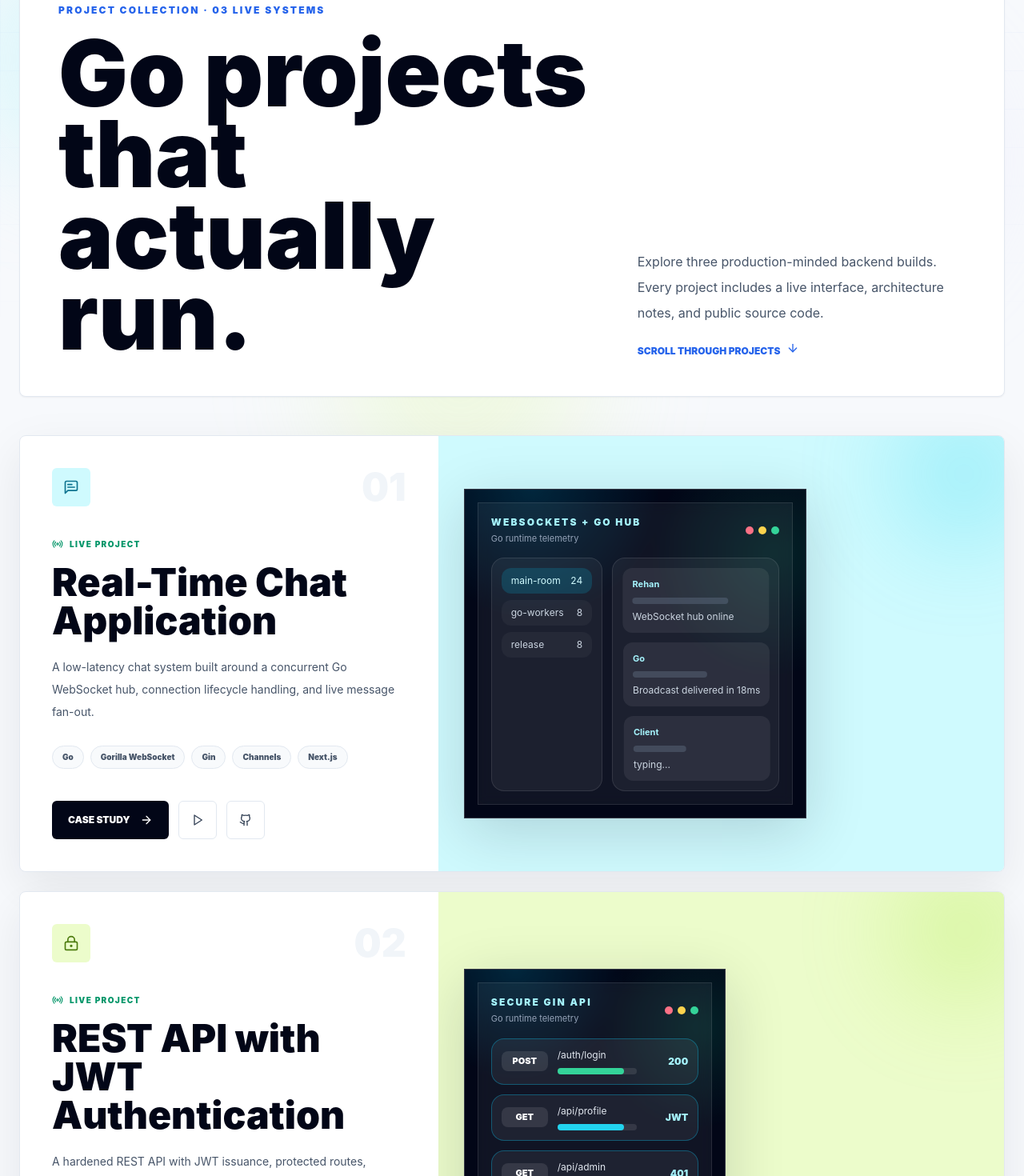
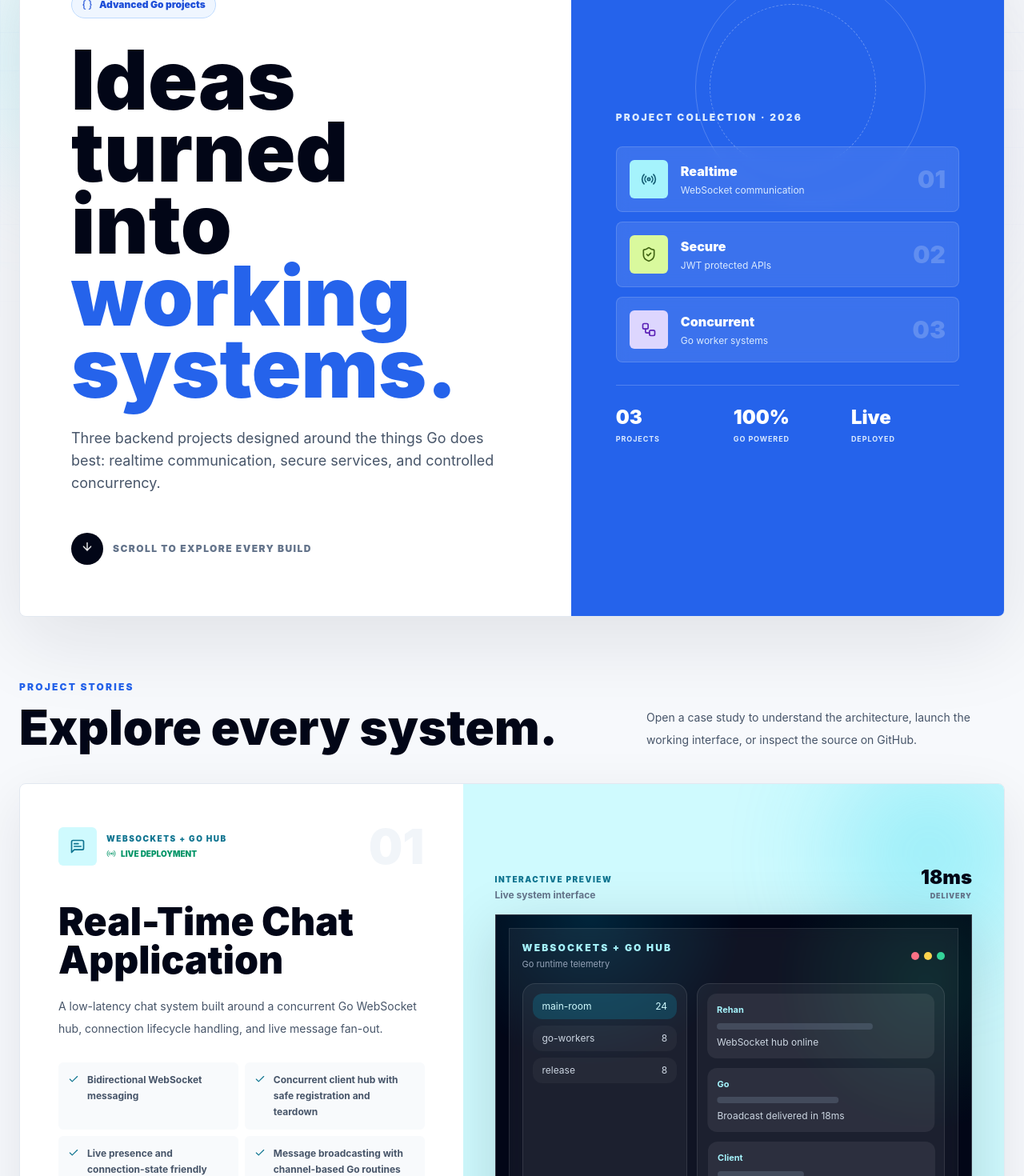
Before and after one commit to rn-coodes/PFAI-Lab, a Next.js app in the folder frontend/: page /projects in a window 1280 px wide. Shown: the part 200-1670 px from the top of the page at 80% size. Built offline with nearby package versions, Linux system fonts and the light colour scheme.

Commit message:
Elevate projects page visual showcase

```diff
--- a/frontend/src/app/projects/page.tsx
+++ b/frontend/src/app/projects/page.tsx
@@ -1,19 +1,62 @@
 import type { Metadata } from "next";
-import { ArrowDown } from "lucide-react";
+import { ArrowDown, Braces, Radio, ShieldCheck, Workflow } from "lucide-react";
 import { ProjectGrid } from "@/components/project-grid";
 
 export const metadata: Metadata = { title: "Go Projects", description: "Three deployed Go systems by Rehan." };
 
+const overview = [
+  { icon: Radio, value: "Realtime", label: "WebSocket communication", color: "bg-cyan-200 text-cyan-800" },
+  { icon: ShieldCheck, value: "Secure", label: "JWT protected APIs", color: "bg-lime-200 text-lime-800" },
+  { icon: Workflow, value: "Concurrent", label: "Go worker systems", color: "bg-violet-200 text-violet-800" }
+];
+
 export default function ProjectsPage() {
   return (
-    <main className="px-3 pb-20 pt-12 sm:px-6 sm:pt-20">
-      <header className="mx-auto mb-12 max-w-7xl rounded-lg border border-slate-200 bg-white p-7 shadow-sm sm:p-12">
-        <div className="grid gap-10 lg:grid-cols-[1fr_0.6fr] lg:items-end">
-          <div><p className="text-xs font-black uppercase tracking-[0.18em] text-blue-600">Project collection · 03 live systems</p><h1 className="mt-5 max-w-4xl text-[clamp(4rem,9vw,8rem)] font-black leading-[0.88] text-slate-950">Go projects that actually run.</h1></div>
-          <div><p className="text-base leading-8 text-slate-600">Explore three production-minded backend builds. Every project includes a live interface, architecture notes, and public source code.</p><div className="mt-6 flex items-center gap-2 text-xs font-black uppercase text-blue-600">Scroll through projects <ArrowDown className="h-4 w-4 animate-bounce" /></div></div>
+    <main className="overflow-hidden px-3 pb-20 pt-8 sm:px-6 sm:pt-12">
+      <header className="relative mx-auto max-w-7xl overflow-hidden rounded-lg border border-slate-200 bg-white shadow-[0_30px_100px_rgba(15,23,42,0.10)]">
+        <div className="absolute inset-y-0 right-0 hidden w-[44%] bg-blue-600 lg:block" />
+        <div className="absolute right-[8%] top-10 hidden h-72 w-72 rounded-full border border-white/20 lg:block" />
+        <div className="absolute right-[13%] top-20 hidden h-52 w-52 rounded-full border border-dashed border-white/30 lg:block" />
+        <div className="relative grid min-h-[620px] lg:grid-cols-[1.12fr_0.88fr]">
+          <div className="flex min-w-0 flex-col justify-between p-7 sm:p-12 lg:p-16">
+            <div>
+              <span className="inline-flex items-center gap-2 rounded-full border border-blue-200 bg-blue-50 px-3 py-2 text-xs font-black text-blue-700"><Braces className="h-3.5 w-3.5" /> Advanced Go projects</span>
+              <h1 className="mt-8 max-w-4xl text-[clamp(4rem,8vw,8rem)] font-black leading-[0.88] text-slate-950">Ideas turned into <span className="text-blue-600">working systems.</span></h1>
+              <p className="mt-7 max-w-2xl text-base leading-8 text-slate-600 sm:text-lg">Three backend projects designed around the things Go does best: realtime communication, secure services, and controlled concurrency.</p>
+            </div>
+            <div className="mt-12 flex items-center gap-3 text-xs font-black uppercase tracking-[0.12em] text-slate-500"><span className="grid h-10 w-10 place-items-center rounded-full bg-slate-950 text-white"><ArrowDown className="h-4 w-4 animate-bounce" /></span> Scroll to explore every build</div>
+          </div>
+
+          <div className="relative flex items-center bg-blue-600 p-7 text-white sm:p-12 lg:bg-transparent lg:p-14">
+            <div className="w-full">
+              <p className="text-xs font-black uppercase tracking-[0.18em] text-blue-100">Project collection · 2026</p>
+              <div className="mt-7 space-y-3">
+                {overview.map((item, index) => {
+                  const Icon = item.icon;
+                  return (
+                    <div key={item.value} className="flex items-center gap-4 rounded-lg border border-white/15 bg-white/10 p-4 backdrop-blur">
+                      <span className={`grid h-12 w-12 shrink-0 place-items-center rounded-md ${item.color}`}><Icon className="h-5 w-5" /></span>
+                      <div className="min-w-0 flex-1"><p className="font-black">{item.value}</p><p className="mt-1 text-xs text-blue-100">{item.label}</p></div>
+                      <span className="text-3xl font-black text-white/20">0{index + 1}</span>
+                    </div>
+                  );
+                })}
+              </div>
+              <div className="mt-7 grid grid-cols-3 gap-3 border-t border-white/20 pt-6">
+                {[["03", "Projects"], ["100%", "Go powered"], ["Live", "Deployed"]].map(([value, label]) => <div key={label}><p className="text-2xl font-black">{value}</p><p className="mt-1 text-[9px] font-bold uppercase tracking-[0.1em] text-blue-100">{label}</p></div>)}
+              </div>
+            </div>
+          </div>
         </div>
       </header>
-      <div className="mx-auto max-w-7xl"><ProjectGrid /></div>
+
+      <section className="mx-auto max-w-7xl pb-4 pt-20">
+        <div className="mb-10 flex flex-col justify-between gap-5 sm:flex-row sm:items-end">
+          <div><p className="text-xs font-black uppercase tracking-[0.18em] text-blue-600">Project stories</p><h2 className="mt-3 text-4xl font-black text-slate-950 sm:text-6xl">Explore every system.</h2></div>
+          <p className="max-w-md text-sm leading-7 text-slate-600">Open a case study to understand the architecture, launch the working interface, or inspect the source on GitHub.</p>
+        </div>
+        <ProjectGrid />
+      </section>
     </main>
   );
 }
--- a/frontend/src/components/project-card.tsx
+++ b/frontend/src/components/project-card.tsx
@@ -1,15 +1,15 @@
 "use client";
 
 import { motion } from "framer-motion";
-import { ArrowRight, Github, Play, Radio } from "lucide-react";
+import { ArrowUpRight, Check, Github, Play, Radio } from "lucide-react";
 import Link from "next/link";
 import { VisualPanel } from "@/components/visual-panel";
 import type { Project } from "@/data/projects";
 
 const styles = {
-  chat: { surface: "bg-cyan-100", accent: "bg-cyan-400", text: "text-cyan-700", number: "01" },
-  api: { surface: "bg-lime-100", accent: "bg-lime-400", text: "text-lime-700", number: "02" },
-  crawler: { surface: "bg-violet-100", accent: "bg-violet-400", text: "text-violet-700", number: "03" }
+  chat: { surface: "bg-cyan-100", accent: "bg-cyan-400", text: "text-cyan-700", button: "bg-cyan-500 hover:bg-cyan-600", number: "01", metric: "18ms", metricLabel: "Delivery" },
+  api: { surface: "bg-lime-100", accent: "bg-lime-400", text: "text-lime-700", button: "bg-lime-400 hover:bg-lime-500", number: "02", metric: "JWT", metricLabel: "Protected" },
+  crawler: { surface: "bg-violet-100", accent: "bg-violet-400", text: "text-violet-700", button: "bg-violet-500 hover:bg-violet-600", number: "03", metric: "50+", metricLabel: "Workers" }
 };
 
 export function ProjectCard({ project, index }: { project: Project; index: number }) {
@@ -18,33 +18,46 @@ export function ProjectCard({ project, index }: { project: Project; index: numbe
 
   return (
     <motion.article
-      className="mb-6 overflow-hidden rounded-lg border border-slate-200 bg-white shadow-[0_20px_60px_rgba(15,23,42,0.08)] last:mb-0"
-      initial={{ opacity: 0, y: 46 }}
+      className="group mb-8 overflow-hidden rounded-lg border border-slate-200 bg-white shadow-[0_22px_70px_rgba(15,23,42,0.09)] last:mb-0"
+      initial={{ opacity: 0, y: 55 }}
       whileInView={{ opacity: 1, y: 0 }}
       viewport={{ once: true, margin: "-80px" }}
-      transition={{ duration: 0.7, delay: index * 0.07, ease: [0.22, 1, 0.36, 1] }}
+      transition={{ duration: 0.75, delay: index * 0.06, ease: [0.22, 1, 0.36, 1] }}
+      whileHover={{ y: -4 }}
     >
-      <div className="grid lg:grid-cols-[0.85fr_1.15fr]">
-        <div className="flex flex-col justify-between p-7 sm:p-10">
+      <div className="grid lg:grid-cols-[0.9fr_1.1fr]">
+        <div className="flex min-w-0 flex-col justify-between p-7 sm:p-10 lg:p-12">
           <div>
             <div className="flex items-center justify-between gap-4">
-              <span className={`grid h-12 w-12 place-items-center rounded-md ${style.surface} ${style.text}`}><Icon className="h-5 w-5" /></span>
-              <span className="text-5xl font-black text-slate-100">{style.number}</span>
+              <div className="flex items-center gap-3"><span className={`grid h-12 w-12 place-items-center rounded-md ${style.surface} ${style.text}`}><Icon className="h-5 w-5" /></span><div><p className={`text-[10px] font-black uppercase tracking-[0.15em] ${style.text}`}>{project.eyebrow}</p><p className="mt-1 flex items-center gap-1.5 text-[10px] font-black uppercase text-emerald-600"><Radio className="h-3 w-3 animate-pulse" /> Live deployment</p></div></div>
+              <span className="text-6xl font-black leading-none text-slate-100 transition group-hover:text-slate-200">{style.number}</span>
             </div>
-            <div className="mt-10 flex items-center gap-2 text-[10px] font-black uppercase tracking-[0.14em] text-emerald-600"><Radio className="h-3.5 w-3.5 animate-pulse" /> Live project</div>
-            <h3 className="mt-4 max-w-xl text-3xl font-black leading-tight text-slate-950 sm:text-5xl">{project.title}</h3>
+
+            <h3 className="mt-10 max-w-xl text-4xl font-black leading-[1.02] text-slate-950 sm:text-5xl">{project.title}</h3>
             <p className="mt-5 max-w-xl text-sm leading-7 text-slate-600">{project.description}</p>
-            <div className="mt-7 flex flex-wrap gap-2">{project.technologies.slice(0, 5).map((tech) => <span key={tech} className="rounded-full border border-slate-200 bg-slate-50 px-3 py-1.5 text-[10px] font-black text-slate-600">{tech}</span>)}</div>
+
+            <div className="mt-7 grid gap-2 sm:grid-cols-2">
+              {project.features.slice(0, 4).map((feature) => <div key={feature} className="flex items-start gap-2.5 rounded-md bg-slate-50 p-3 text-xs font-bold leading-5 text-slate-600"><Check className={`mt-0.5 h-3.5 w-3.5 shrink-0 ${style.text}`} />{feature}</div>)}
+            </div>
           </div>
-          <div className="mt-10 flex flex-wrap gap-3">
-            <Link href={project.path} className="flex items-center gap-3 rounded-md bg-slate-950 px-5 py-3.5 text-xs font-black uppercase text-white transition hover:bg-blue-600">Case study <ArrowRight className="h-4 w-4" /></Link>
-            <Link href={project.demo} className="grid h-12 w-12 place-items-center rounded-md border border-slate-200 text-slate-700 transition hover:border-blue-600 hover:text-blue-600" aria-label={`Launch ${project.title}`}><Play className="h-4 w-4" /></Link>
-            <Link href={project.github} target="_blank" className="grid h-12 w-12 place-items-center rounded-md border border-slate-200 text-slate-700 transition hover:border-blue-600 hover:text-blue-600" aria-label={`${project.title} source`}><Github className="h-4 w-4" /></Link>
+
+          <div className="mt-9">
+            <div className="flex flex-wrap gap-2">{project.technologies.slice(0, 6).map((tech) => <span key={tech} className="rounded-full border border-slate-200 bg-white px-3 py-1.5 text-[10px] font-black text-slate-500">{tech}</span>)}</div>
+            <div className="mt-7 flex flex-wrap gap-3">
+              <Link href={project.path} className={`flex h-12 items-center gap-3 rounded-md px-5 text-xs font-black uppercase text-white transition ${style.button}`}>Explore case study <ArrowUpRight className="h-4 w-4" /></Link>
+              <Link href={project.demo} className="flex h-12 items-center gap-2 rounded-md border border-slate-200 px-4 text-xs font-black uppercase text-slate-700 transition hover:border-slate-950"><Play className="h-4 w-4" /> Live demo</Link>
+              <Link href={project.github} target="_blank" className="grid h-12 w-12 place-items-center rounded-md border border-slate-200 text-slate-700 transition hover:border-slate-950" aria-label={`${project.title} source`}><Github className="h-4 w-4" /></Link>
+            </div>
           </div>
         </div>
-        <div className={`relative overflow-hidden p-5 sm:p-8 ${style.surface}`}>
-          <motion.div className={`absolute -right-14 -top-14 h-44 w-44 rounded-full ${style.accent} opacity-30 blur-3xl`} animate={{ x: [0, -35, 0], y: [0, 30, 0] }} transition={{ duration: 8, repeat: Infinity, ease: "easeInOut" }} />
-          <div className="relative flex h-full min-h-[430px] items-center"><VisualPanel kind={project.slug} title={project.eyebrow} /></div>
+
+        <div className={`relative min-w-0 overflow-hidden p-5 sm:p-8 lg:p-10 ${style.surface}`}>
+          <motion.div className={`absolute -right-12 -top-12 h-56 w-56 rounded-full ${style.accent} opacity-30 blur-3xl`} animate={{ x: [0, -45, 0], y: [0, 35, 0], scale: [1, 1.12, 1] }} transition={{ duration: 9, repeat: Infinity, ease: "easeInOut" }} />
+          <div className="relative flex h-full min-h-[500px] flex-col justify-center">
+            <div className="mb-4 flex items-end justify-between gap-4"><div><p className={`text-[10px] font-black uppercase tracking-[0.15em] ${style.text}`}>Interactive preview</p><p className="mt-1 text-xs font-bold text-slate-500">Live system interface</p></div><div className="text-right"><p className="text-2xl font-black text-slate-950">{style.metric}</p><p className="text-[9px] font-black uppercase tracking-[0.1em] text-slate-500">{style.metricLabel}</p></div></div>
+            <VisualPanel kind={project.slug} title={project.eyebrow} />
+            <div className="mt-4 grid grid-cols-3 gap-2">{[[project.languages[0], "Core"], ["Railway", "Backend"], ["Online", "Status"]].map(([value, label]) => <div key={label} className="rounded-md bg-white/70 p-3 backdrop-blur"><p className="text-xs font-black text-slate-950">{value}</p><p className="mt-1 text-[9px] font-bold uppercase tracking-[0.1em] text-slate-500">{label}</p></div>)}</div>
+          </div>
         </div>
       </div>
     </motion.article>
```
